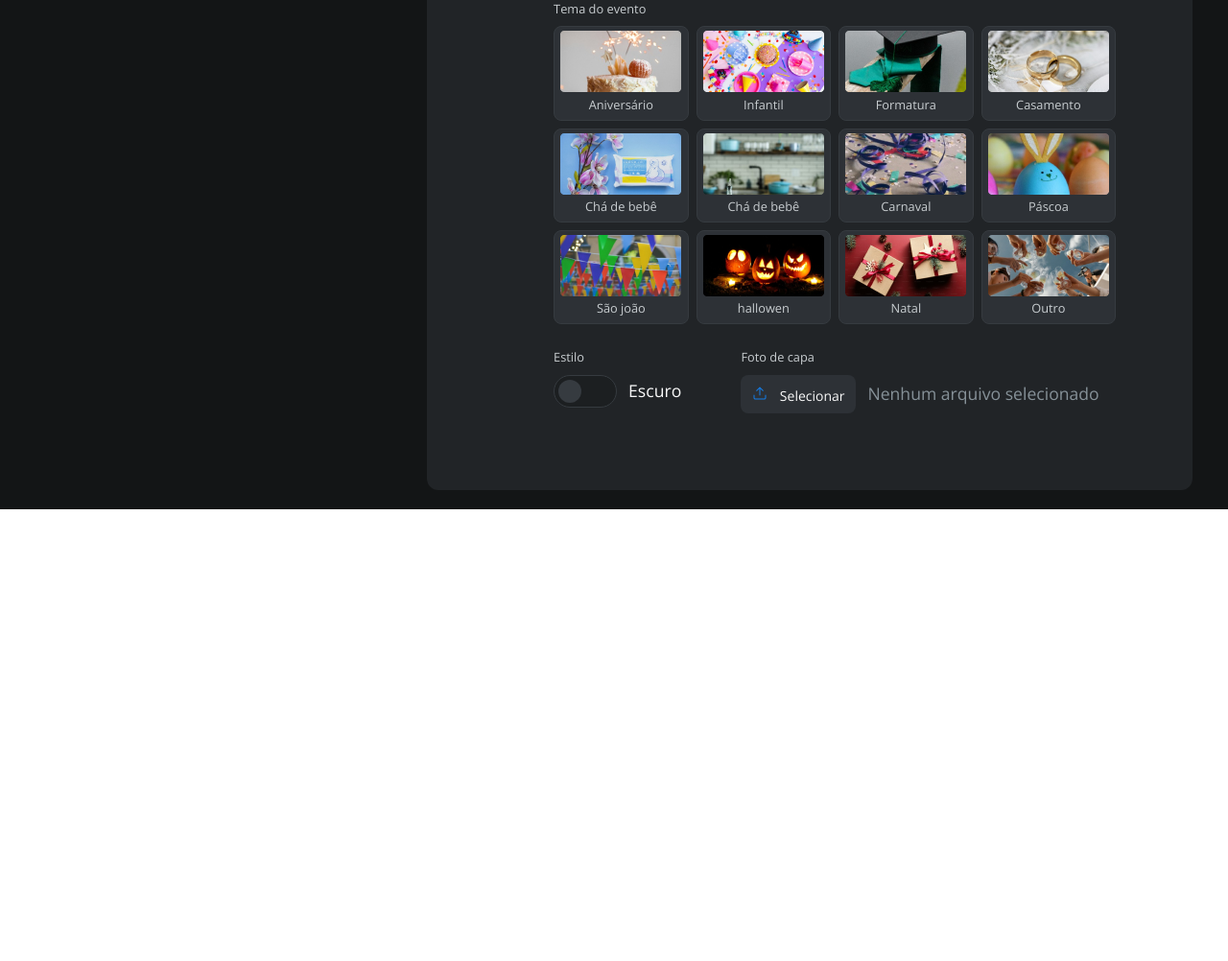
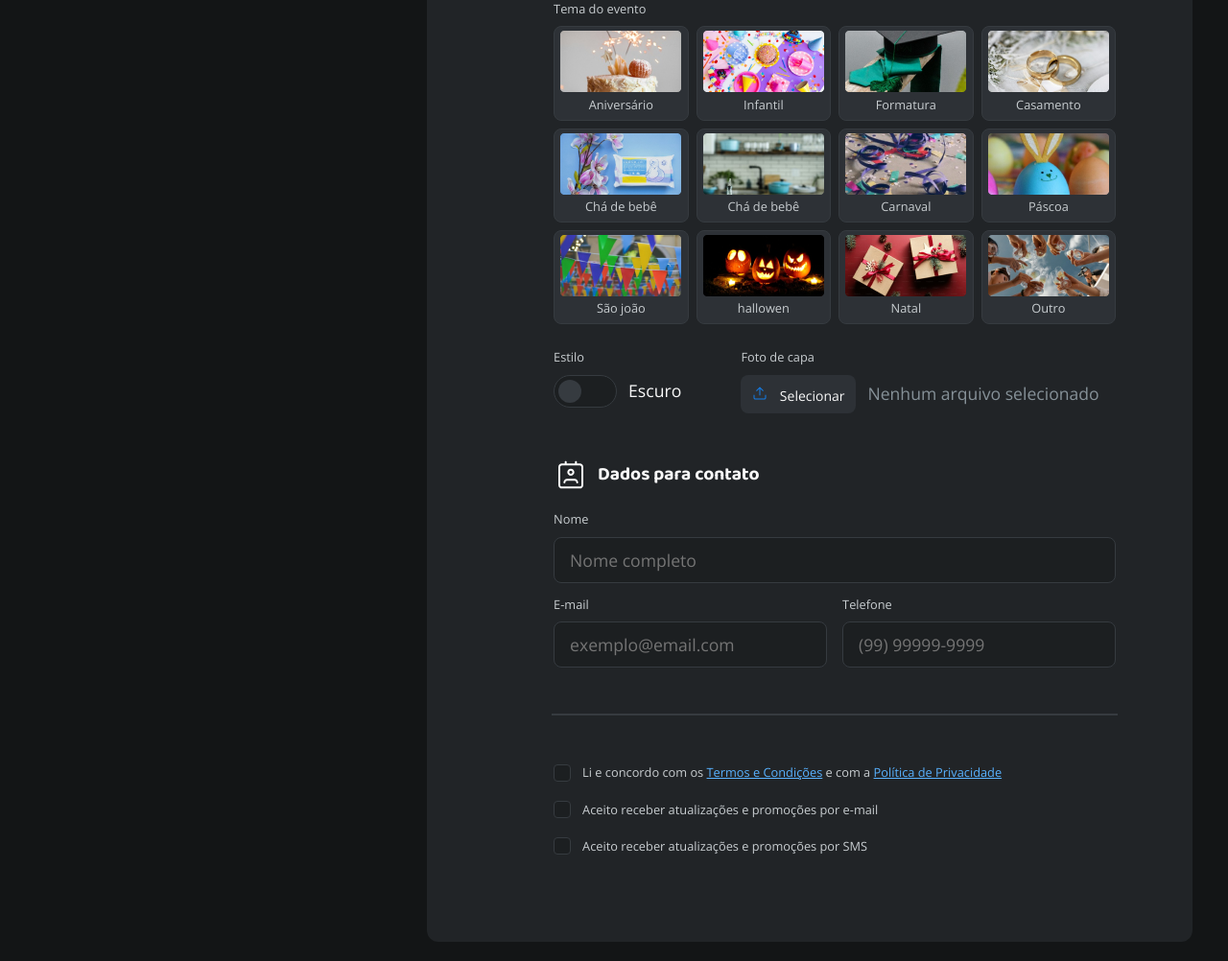
Before and after one commit to LeandroSarkis/Projeto-convite, a plain HTML site: page index.html in a window 1280 px wide. Shown: the part 899-1901 px from the top of the page at 96% size. Before the commit the page ends 1430 px from the top, so only its background shows below. Drawn offline with nearby package versions, Linux system fonts and the light colour scheme.

Commit message:
checkboxs finalizadas

```diff
--- a/index.html
+++ b/index.html
@@ -261,9 +261,65 @@
 
               </div>
             </div>
+          </fieldset>
 
+          <fieldset>
+            <legend>
+              <img src="assets/icons/contact.svg" alt="ícone de contato">
+              <span>Dados para contato</span>
+            </legend>
 
+            <div class="input-wrapper">
+              <label for="name" class="block">Nome</label>
+              <input type="text" name="name" id="name" placeholder="Nome completo" required>
+            </div>
 
+            <div class="flex gap-16 margin-top-16">
+              <div class="input-wrapper flex-1">
+                <label for="email" class="block">E-mail</label>
+                <input type="email" name="email" id="email" placeholder="exemplo@email.com">
+              </div>
+
+              <div class="input-wrapper flex-1">
+                <label for="tel" class="block">Telefone</label>
+                <input type="tel" name="tel" id="tel" placeholder="(99) 99999-9999">
+              </div>
+
+            </div>
+          </fieldset>
+
+          <div class="line"></div>
+
+          <fieldset>
+            <div class="checkbox-wrapper flex">
+              <div class="checkbox-inner">
+                <input type="checkbox" name="terms-coditions" id="terms-coditions">
+                <div class="img"></div>
+              </div>
+              <p>
+                Li e concordo com os <span>Termos e Condições</span> e com a <span>Política de Privacidade</span>
+              </p>
+            </div>
+
+            <div class="checkbox-wrapper flex">
+              <div class="checkbox-inner">
+                <input type="checkbox" name="email-solicitation" id="email-solicitation">
+                <div class="img"></div>
+              </div>
+              <p>
+                Aceito receber atualizações e promoções por e-mail
+              </p>
+            </div>
+
+            <div class="checkbox-wrapper flex">
+              <div class="checkbox-inner">
+                <input type="checkbox" name="sms" id="sms">
+                <div class="img"></div>
+              </div>
+              <p>
+                Aceito receber atualizações e promoções por SMS
+              </p>
+            </div>
 
           </fieldset>
 
--- a/styles/fields/checkbox.css
+++ b/styles/fields/checkbox.css
@@ -73,3 +73,51 @@
 
   }
 }
+
+
+.checkbox-wrapper {
+  position: relative;
+
+  align-items: center;
+
+  p {
+    margin-left: 0.75rem;
+    color: var(--text-body);
+    font: var(--text-xs);
+  }
+
+  span {
+    color: var(--brand-light);
+    text-decoration: underline;
+    cursor: pointer;
+  }
+
+  & input,
+  & input:focus,
+  & input:hover {
+    all: unset;
+    position: absolute;
+    inset: 0;
+  }
+
+  .checkbox-inner {
+    position: relative;
+    width: 1rem;
+    height: 1rem;
+
+    background-color: var(--input-base);
+
+    border: 1px solid var(--input-stroke);
+
+    border-radius: 0.25rem;
+
+    &:has(:checked) {
+      background-image: url(../../assets/icons/check.svg);
+      background-position: center;
+      background-size: contain;
+
+      border: 1px solid var(--brand-light);
+
+    }
+  }
+}
--- a/styles/global.css
+++ b/styles/global.css
@@ -55,3 +55,8 @@ body {
   box-sizing: border-box;
   overflow: auto;
 }
+
+.line {
+  margin-block: 3rem 2.5rem;
+  border: 1px solid var(--input-stroke);
+}
```
Also changed, not shown: assets/icons/check.svg.
